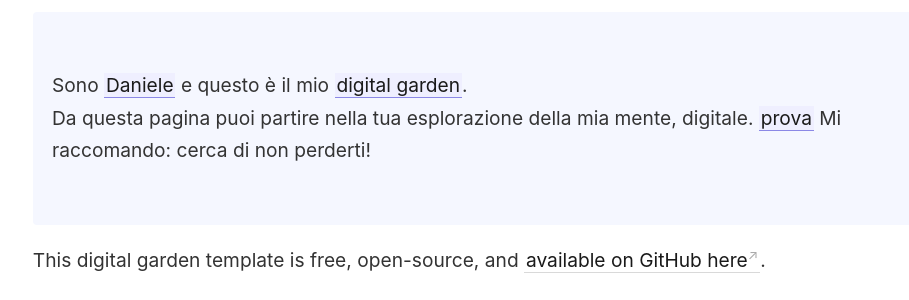
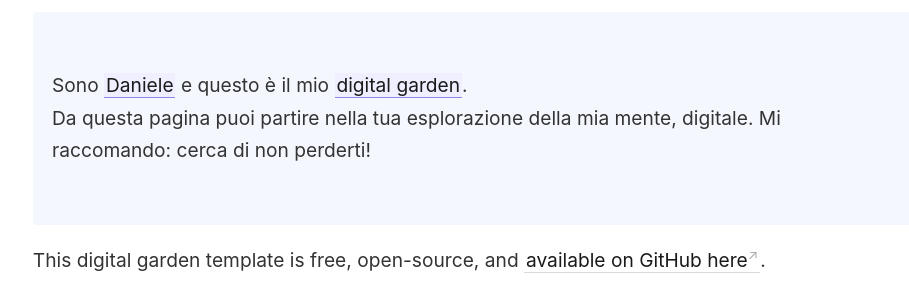
Before and after one commit to dandele/digital-garden-812, a Jekyll site: the page built from _pages/index.md, in a window 1280 px wide. Shown: the part 203-503 px from the top of the page, without its empty margins (44-953 px from the left). Built offline with Jekyll 4.4.1, drawn with Linux system fonts in a browser that asks for light colours.

Commit message:
index.md: changed

```diff
--- a/_pages/index.md
+++ b/_pages/index.md
@@ -8,7 +8,7 @@ permalink: /
 
 <p style="padding: 3em 1em; background: #f5f7ff; border-radius: 4px;">
 Sono [[Daniele]] e questo è il mio [[digital garden]].
-<br>Da questa pagina puoi partire nella tua esplorazione della mia mente, digitale. [[prova]]
+<br>Da questa pagina puoi partire nella tua esplorazione della mia mente, digitale.
 
 Mi raccomando: cerca di non perderti!
 
```
